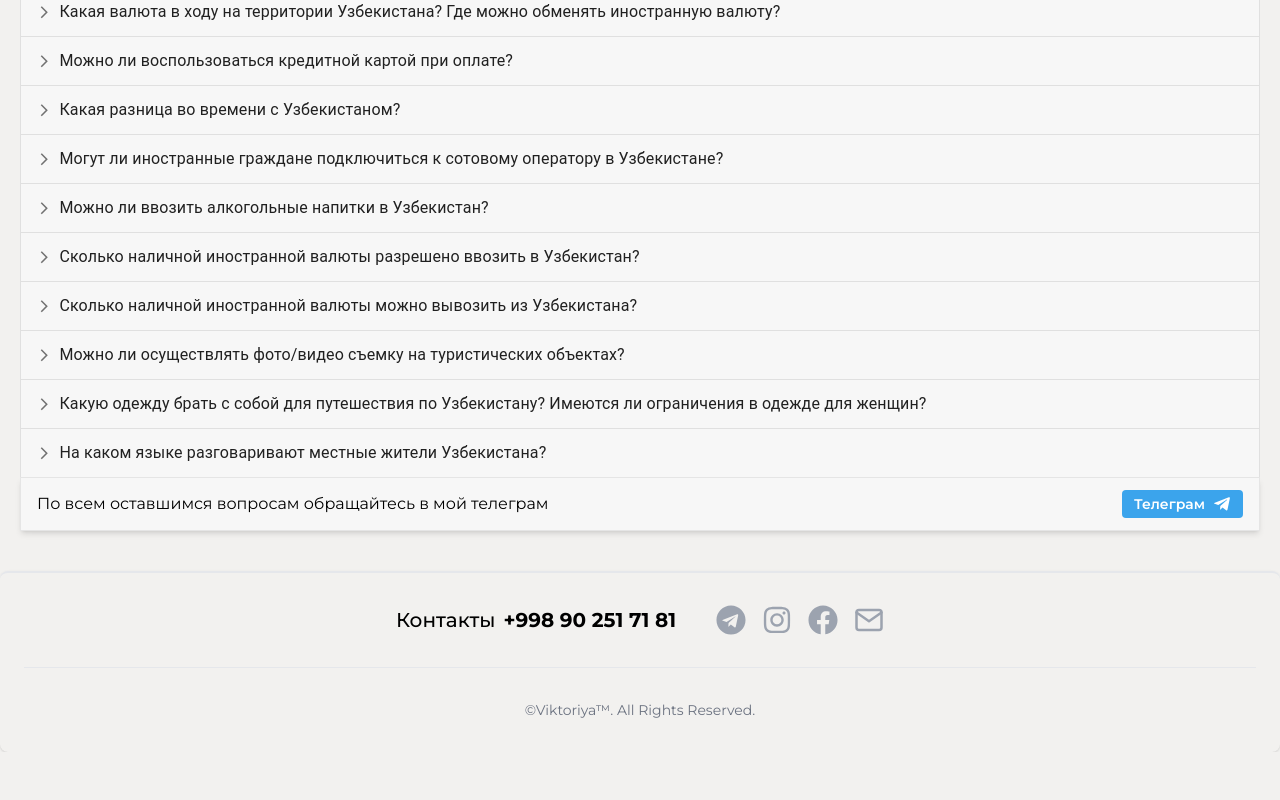
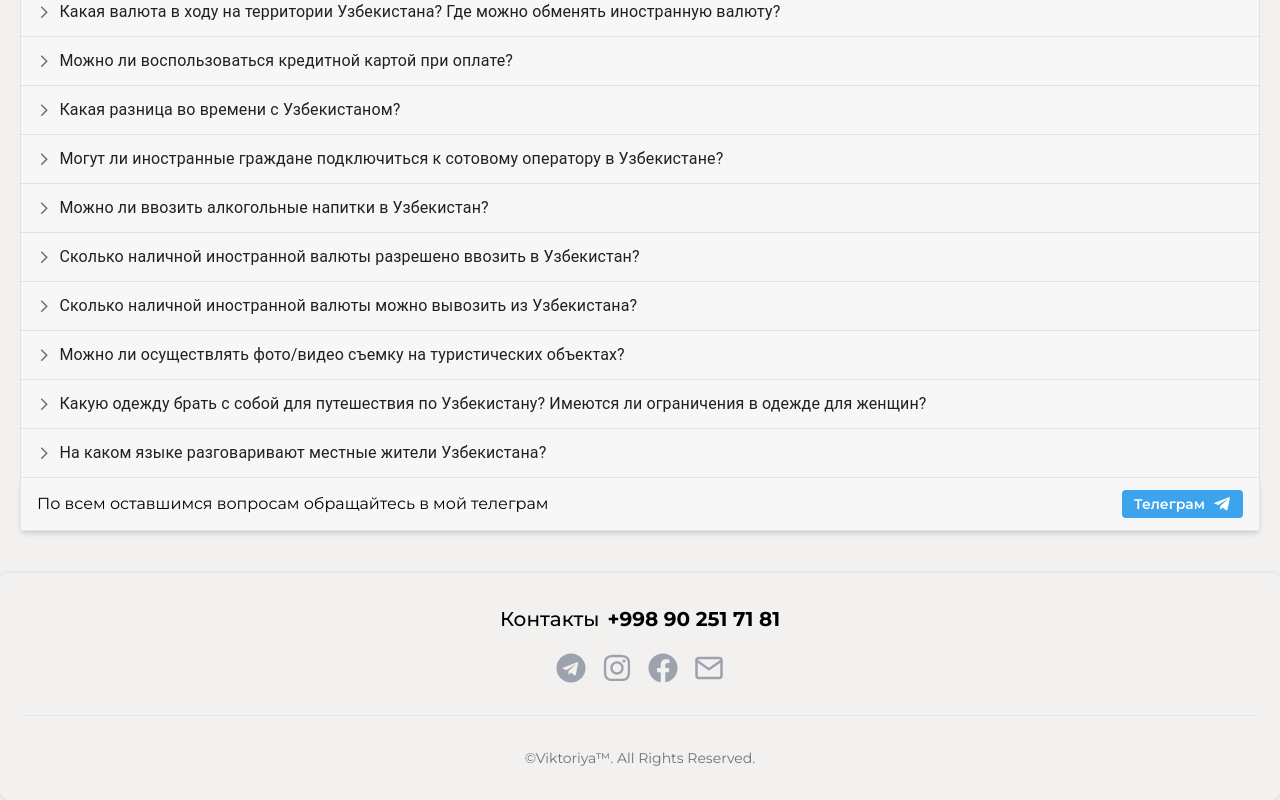
Before and after one commit to djurakulov14/travel-guide, a React (Create React App) app: page / in a window 1280 px wide. Shown: the part 2457-3257 px from the top of the page. Before the commit the page ends 3209 px from the top, so only its background shows below. Built offline with nearby package versions, Linux system fonts and the light colour scheme.

Commit message:
fixed footer

```diff
--- a/public/index.html
+++ b/public/index.html
@@ -2,11 +2,11 @@
 <html lang="en">
   <head>
     <meta charset="utf-8" />
-    <link rel="icon" href="https://cdn4.iconfinder.com/data/icons/small-n-flat/24/globe-128.png" />
     <meta name="viewport" content="width=device-width, initial-scale=1" />
     <meta name="description" content="Tours to Uzbekistan in English/Russian/Deutsch with Fevzie"/>
     <meta name="robots" content="index, nofollow" />
     <meta name="keywords" content="viktoriya travel, viktoriya guide, asia travel, travel to uzbekistan, виктория гид, тур по узбекистану, тур по самарканду">
+    <link rel="icon" href="https://cdn4.iconfinder.com/data/icons/small-n-flat/24/globe-128.png" />
     <title>Viktoriya Travel | Guide</title>
   </head>
   <body>
--- a/src/Components/Footer.jsx
+++ b/src/Components/Footer.jsx
@@ -8,7 +8,7 @@ const Footer = () => {
   const {t} = useTranslation()
   return (
     <footer className="p-4 bg-transparent mt-10 border-t-2 rounded-lg shadow md:px-6 md:py-8">
-      <div className="flex items-center justify-center gap-10 max-[360px]:flex-col max-[360px]:gap-5">
+      <div className="flex items-center justify-center gap-5 flex-col">
         <div className="flex items-center gap-2 ">
           <p className="text-xl font-medium max-sm:text-sm">{t("contacts")}</p>
           <p className="text-xl font-bold max-sm:text-sm">+998 90 251 71 81</p>
```
